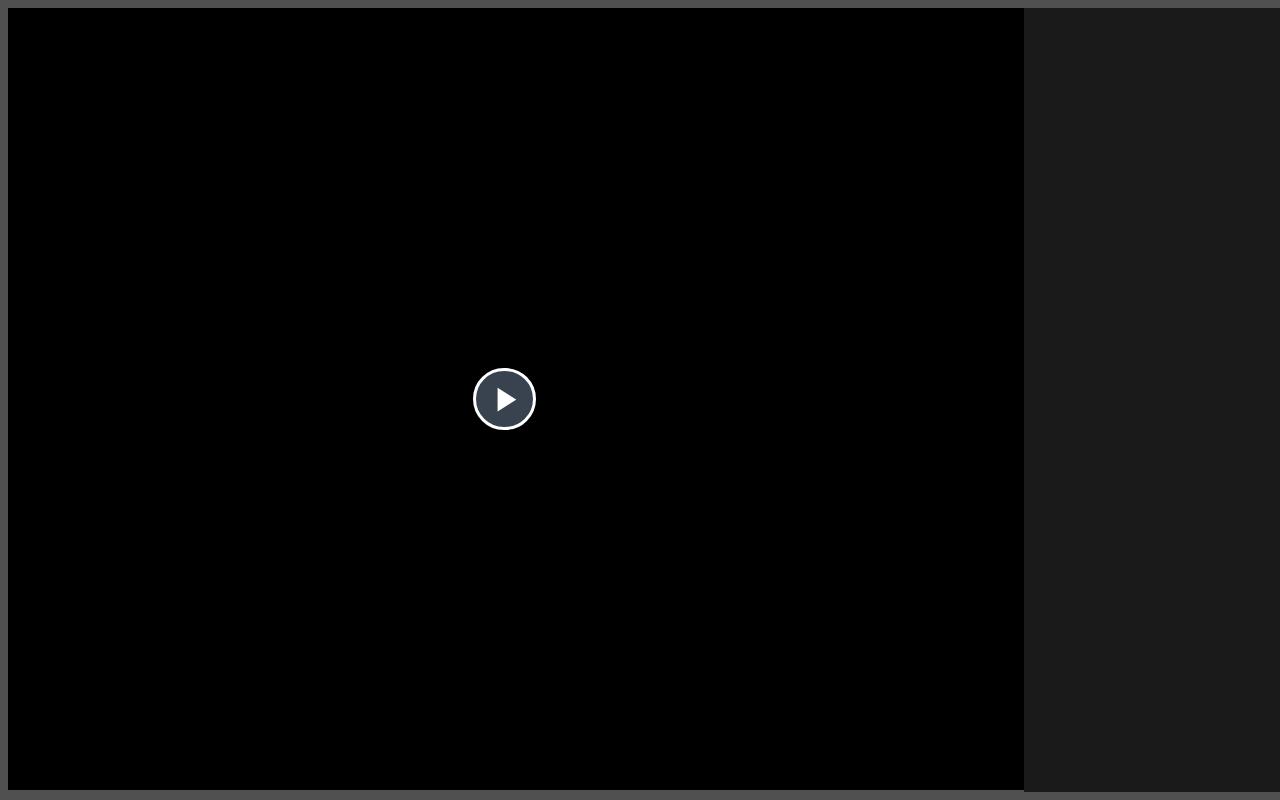
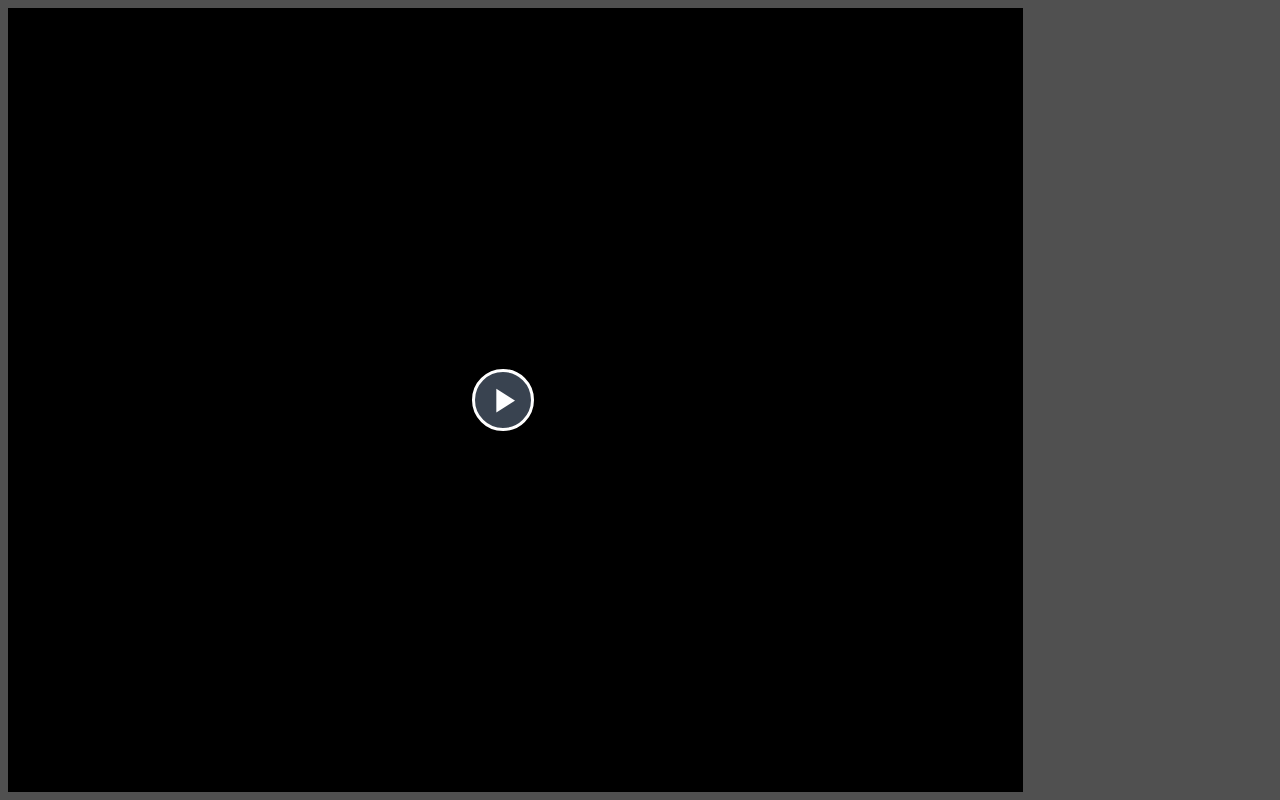
Before and after one commit to xyzj/homecloud, a plain HTML site: page static/tpl/webtv.html in a window 1280 px wide. Drawn offline with Linux system fonts and the light colour scheme.

Commit message:
微调样式

```diff
--- a/static/tpl/webtv.html
+++ b/static/tpl/webtv.html
@@ -53,24 +53,24 @@
     </style>
     <style>
         .player-container {
-            background: #1a1a1a;
+            background: #505050;
             overflow: auto;
             float: left;
-            width: 79.5% !important;
+            width: 79.3% !important;
             position: absolute;
             /* height: 450px; */
             left: 8px;
             top: 8px;
-            bottom: 10px
+            bottom: 8px
         }
 
         .playlist-container {
-            background: #1a1a1a;
+            background: #505050;
             overflow: auto;
             float: right;
             position: absolute;
             width: 20% !important;
-            /* bottom: 5px; */
+            bottom: 8px;
             top: 8px;
             right: 0px;
         }
@@ -82,7 +82,7 @@
 
         .vjs-playlist {
             width: 100%;
-            height: 98%;
+            height: 98.5%;
         }
     </style>
     <script type="text/javascript">
```
Also changed, not shown: 1 other file.
